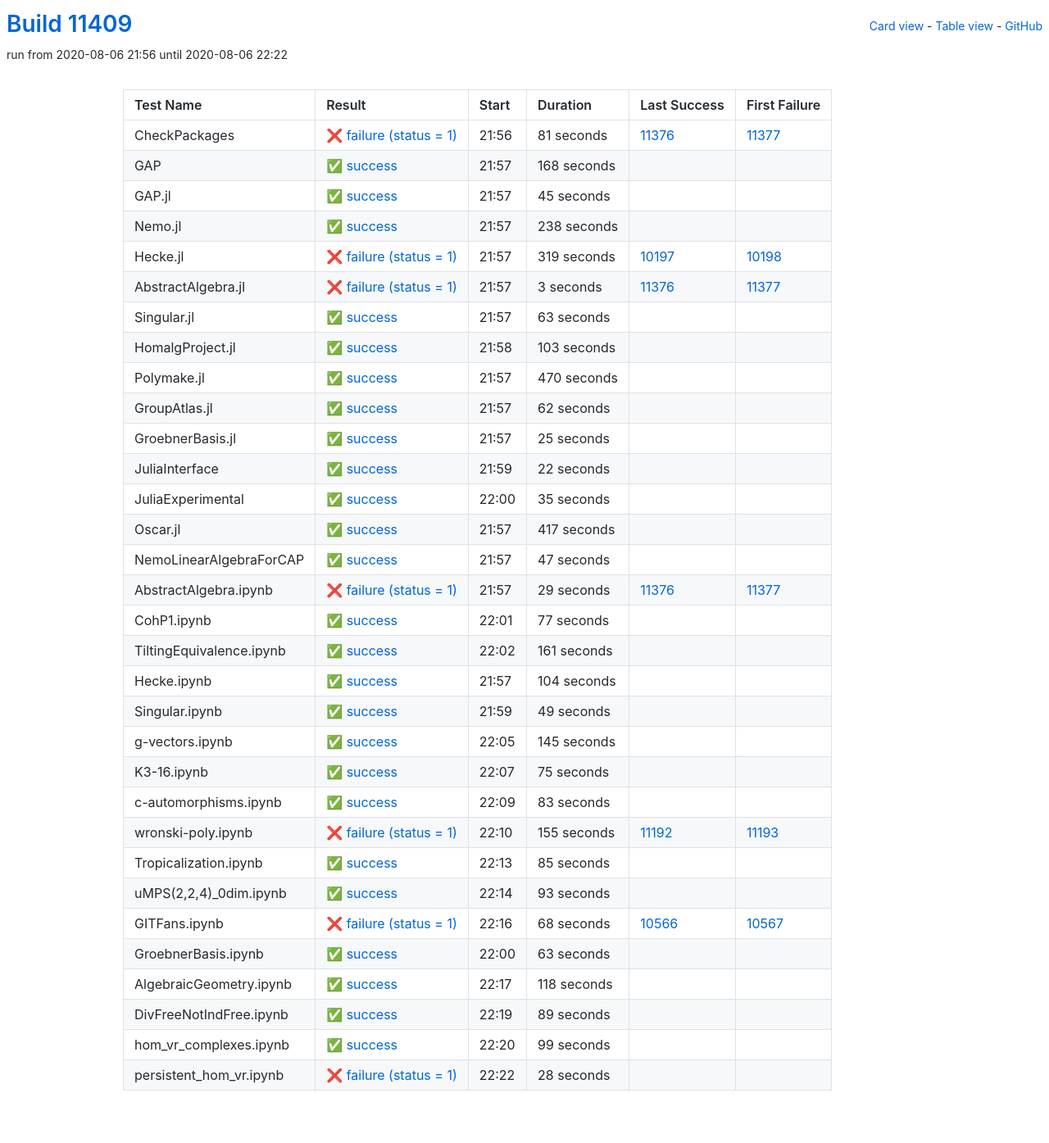
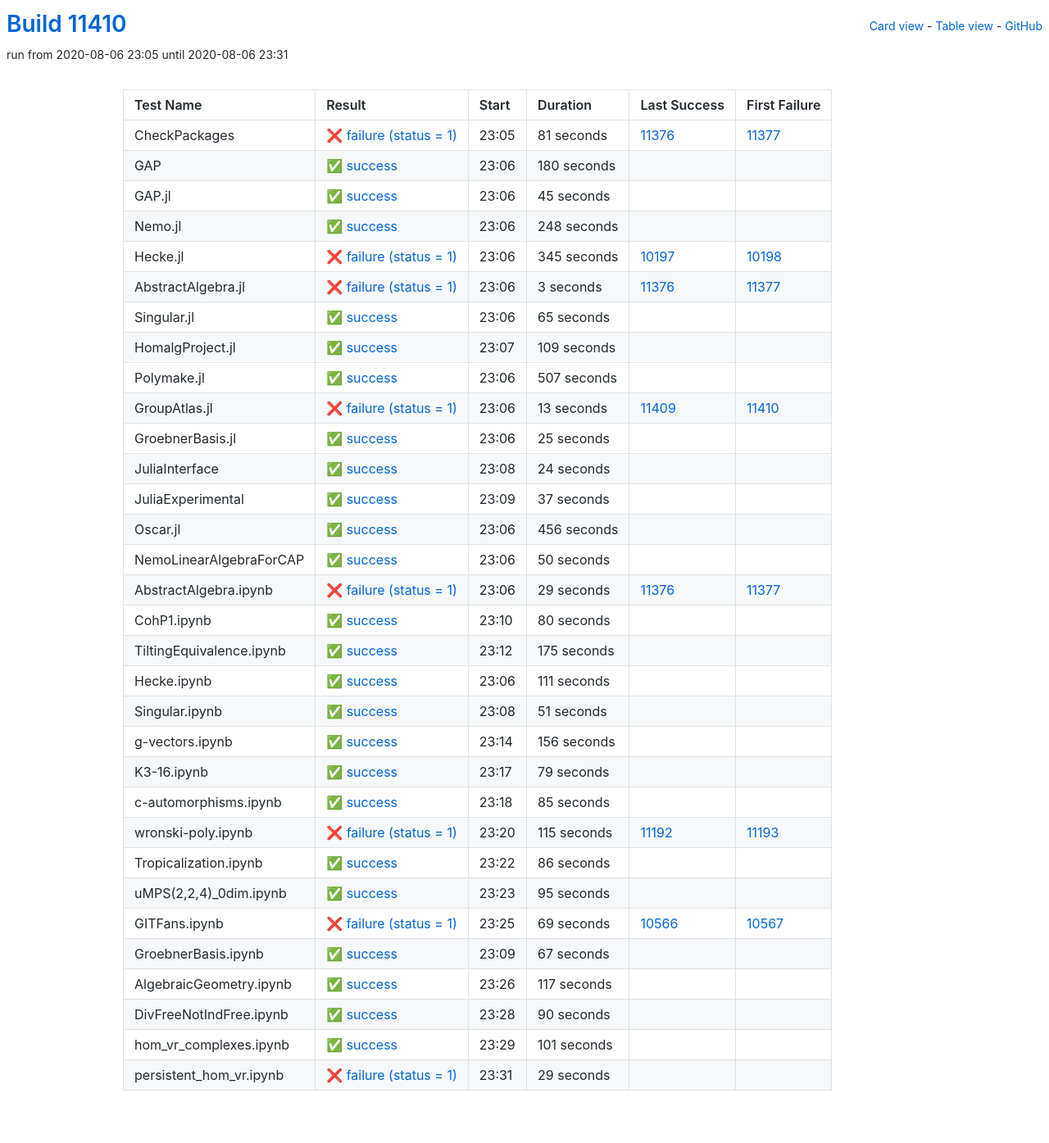
Before and after one commit to oscar-system/oscar-ci-status, a Jekyll site: the page built from table.html, in a window 1280 px wide. Shown: the whole page at 82% size. Built offline with Jekyll 4.4.1, drawn with Linux system fonts in a browser that asks for light colours.

Commit message:
Build #11410

```diff
--- a/_data/ci.yml
+++ b/_data/ci.yml
@@ -1,6 +1,6 @@
 ---
-build: 11409
-build_url: https://oscarci.mathematik.uni-kl.de/job/oscar/11409/
+build: 11410
+build_url: https://oscarci.mathematik.uni-kl.de/job/oscar/11410/
 job: oscar
 organization: oscar-system
 repo: oscar-ci-status
@@ -8,8 +8,8 @@
 tests:
 - name: CheckPackages
   id: checkpackages
-  log: https://oscarci.mathematik.uni-kl.de/job/oscar/11409/artifact/logs/build-11409/CheckPackages.log
-  start: 2020-08-06 21:56
+  log: https://oscarci.mathematik.uni-kl.de/job/oscar/11410/artifact/logs/build-11410/CheckPackages.log
+  start: 2020-08-06 23:05
   success: false
   exitcode: 1
   status: failure
@@ -20,20 +20,20 @@
   first_failure_url: https://oscarci.mathematik.uni-kl.de/job/oscar/11377/
 - name: GAP
   id: gap
-  log: https://oscarci.mathematik.uni-kl.de/job/oscar/11409/artifact/logs/build-11409/GAP.log
-  start: 2020-08-06 21:57
+  log: https://oscarci.mathematik.uni-kl.de/job/oscar/11410/artifact/logs/build-11410/GAP.log
+  start: 2020-08-06 23:06
   success: true
   exitcode: 0
   status: success
-  duration: 168
+  duration: 180
   last_success: false
   last_success_url:
   first_failure: false
   first_failure_url:
 - name: GAP.jl
   id: gap-jl
-  log: https://oscarci.mathematik.uni-kl.de/job/oscar/11409/artifact/logs/build-11409/GAP.jl.log
-  start: 2020-08-06 21:57
+  log: https://oscarci.mathematik.uni-kl.de/job/oscar/11410/artifact/logs/build-11410/GAP.jl.log
+  start: 2020-08-06 23:06
   success: true
   exitcode: 0
   status: success
@@ -44,32 +44,32 @@
   first_failure_url:
 - name: Nemo.jl
   id: nemo-jl
-  log: https://oscarci.mathematik.uni-kl.de/job/oscar/11409/artifact/logs/build-11409/Nemo.jl.log
-  start: 2020-08-06 21:57
+  log: https://oscarci.mathematik.uni-kl.de/job/oscar/11410/artifact/logs/build-11410/Nemo.jl.log
+  start: 2020-08-06 23:06
   success: true
   exitcode: 0
   status: success
-  duration: 238
+  duration: 248
   last_success: false
   last_success_url:
   first_failure: false
   first_failure_url:
 - name: Hecke.jl
   id: hecke-jl
-  log: https://oscarci.mathematik.uni-kl.de/job/oscar/11409/artifact/logs/build-11409/Hecke.jl.log
-  start: 2020-08-06 21:57
+  log: https://oscarci.mathematik.uni-kl.de/job/oscar/11410/artifact/logs/build-11410/Hecke.jl.log
+  start: 2020-08-06 23:06
   success: false
   exitcode: 1
   status: failure
-  duration: 319
+  duration: 345
   last_success: 10197
   last_success_url: https://oscarci.mathematik.uni-kl.de/job/oscar/10197/
   first_failure: 10198
   first_failure_url: https://oscarci.mathematik.uni-kl.de/job/oscar/10198/
 - name: AbstractAlgebra.jl
   id: abstractalgebra-jl
-  log: https://oscarci.mathematik.uni-kl.de/job/oscar/11409/artifact/logs/build-11409/AbstractAlgebra.jl.log
-  start: 2020-08-06 21:57
+  log: https://oscarci.mathematik.uni-kl.de/job/oscar/11410/artifact/logs/build-11410/AbstractAlgebra.jl.log
+  start: 2020-08-06 23:06
   success: false
   exitcode: 1
   status: failure
@@ -80,56 +80,56 @@
   first_failure_url: https://oscarci.mathematik.uni-kl.de/job/oscar/11377/
 - name: Singular.jl
   id: singular-jl
-  log: https://oscarci.mathematik.uni-kl.de/job/oscar/11409/artifact/logs/build-11409/Singular.jl.log
-  start: 2020-08-06 21:57
+  log: https://oscarci.mathematik.uni-kl.de/job/oscar/11410/artifact/logs/build-11410/Singular.jl.log
+  start: 2020-08-06 23:06
   success: true
   exitcode: 0
   status: success
-  duration: 63
+  duration: 65
   last_success: false
   last_success_url:
   first_failure: false
   first_failure_url:
 - name: HomalgProject.jl
   id: homalgproject-jl
-  log: https://oscarci.mathematik.uni-kl.de/job/oscar/11409/artifact/logs/build-11409/HomalgProject.jl.log
-  start: 2020-08-06 21:58
+  log: https://oscarci.mathematik.uni-kl.de/job/oscar/11410/artifact/logs/build-11410/HomalgProject.jl.log
+  start: 2020-08-06 23:07
   success: true
   exitcode: 0
   status: success
-  duration: 103
+  duration: 109
   last_success: false
   last_success_url:
   first_failure: false
   first_failure_url:
 - name: Polymake.jl
   id: polymake-jl
-  log: https://oscarci.mathematik.uni-kl.de/job/oscar/11409/artifact/logs/build-11409/Polymake.jl.log
-  start: 2020-08-06 21:57
+  log: https://oscarci.mathematik.uni-kl.de/job/oscar/11410/artifact/logs/build-11410/Polymake.jl.log
+  start: 2020-08-06 23:06
   success: true
   exitcode: 0
   status: success
-  duration: 470
+  duration: 507
   last_success: false
   last_success_url:
   first_failure: false
   first_failure_url:
 - name: GroupAtlas.jl
   id: groupatlas-jl
-  log: https://oscarci.mathematik.uni-kl.de/job/oscar/11409/artifact/logs/build-11409/GroupAtlas.jl.log
-  start: 2020-08-06 21:57
-  success: true
-  exitcode: 0
-  status: success
-  duration: 62
-  last_success: false
-  last_success_url:
-  first_failure: false
-  first_failure_url:
+  log: https://oscarci.mathematik.uni-kl.de/job/oscar/11410/artifact/logs/build-11410/GroupAtlas.jl.log
+  start: 2020-08-06 23:06
+  success: false
+  exitcode: 1
+  status: failure
+  duration: 13
+  last_success: 11409
+  last_success_url: https://oscarci.mathematik.uni-kl.de/job/oscar/11409/
+  first_failure: 11410
+  first_failure_url: https://oscarci.mathematik.uni-kl.de/job/oscar/11410/
 - name: GroebnerBasis.jl
   id: groebnerbasis-jl
-  log: https://oscarci.mathematik.uni-kl.de/job/oscar/11409/artifact/logs/build-11409/GroebnerBasis.jl.log
-  start: 2020-08-06 21:57
+  log: https://oscarci.mathematik.uni-kl.de/job/oscar/11410/artifact/logs/build-11410/GroebnerBasis.jl.log
+  start: 2020-08-06 23:06
   success: true
   exitcode: 0
   status: success
@@ -140,56 +140,56 @@
   first_failure_url:
 - name: JuliaInterface
   id: juliainterface
-  log: https://oscarci.mathematik.uni-kl.de/job/oscar/11409/artifact/logs/build-11409/JuliaInterface.log
-  start: 2020-08-06 21:59
+  log: https://oscarci.mathematik.uni-kl.de/job/oscar/11410/artifact/logs/build-11410/JuliaInterface.log
+  start: 2020-08-06 23:08
   success: true
   exitcode: 0
   status: success
-  duration: 22
+  duration: 24
   last_success: false
   last_success_url:
   first_failure: false
   first_failure_url:
 - name: JuliaExperimental
   id: juliaexperimental
-  log: https://oscarci.mathematik.uni-kl.de/job/oscar/11409/artifact/logs/build-11409/JuliaExperimental.log
-  start: 2020-08-06 22:00
+  log: https://oscarci.mathematik.uni-kl.de/job/oscar/11410/artifact/logs/build-11410/JuliaExperimental.log
+  start: 2020-08-06 23:09
   success: true
   exitcode: 0
   status: success
-  duration: 35
+  duration: 37
   last_success: false
   last_success_url:
   first_failure: false
   first_failure_url:
 - name: Oscar.jl
   id: oscar-jl
-  log: https://oscarci.mathematik.uni-kl.de/job/oscar/11409/artifact/logs/build-11409/Oscar.jl.log
-  start: 2020-08-06 21:57
+  log: https://oscarci.mathematik.uni-kl.de/job/oscar/11410/artifact/logs/build-11410/Oscar.jl.log
+  start: 2020-08-06 23:06
   success: true
   exitcode: 0
   status: success
-  duration: 417
+  duration: 456
   last_success: false
   last_success_url:
   first_failure: false
   first_failure_url:
 - name: NemoLinearAlgebraForCAP
   id: nemolinearalgebraforcap
-  log: https://oscarci.mathematik.uni-kl.de/job/oscar/11409/artifact/logs/build-11409/NemoLinearAlgebraForCAP.log
-  start: 2020-08-06 21:57
+  log: https://oscarci.mathematik.uni-kl.de/job/oscar/11410/artifact/logs/build-11410/NemoLinearAlgebraForCAP.log
+  start: 2020-08-06 23:06
   success: true
   exitcode: 0
   status: success
-  duration: 47
+  duration: 50
   last_success: false
   last_success_url:
   first_failure: false
   first_failure_url:
 - name: AbstractAlgebra.ipynb
   id: abstractalgebra-ipynb
-  log: https://oscarci.mathematik.uni-kl.de/job/oscar/11409/artifact/logs/build-11409/AbstractAlgebra.ipynb.log
-  start: 2020-08-06 21:57
+  log: https://oscarci.mathematik.uni-kl.de/job/oscar/11410/artifact/logs/build-11410/AbstractAlgebra.ipynb.log
+  start: 2020-08-06 23:06
   success: false
   exitcode: 1
   status: failure
@@ -200,104 +200,80 @@
   first_failure_url: https://oscarci.mathematik.uni-kl.de/job/oscar/11377/
 - name: CohP1.ipynb
   id: cohp1-ipynb
-  log: https://oscarci.mathematik.uni-kl.de/job/oscar/11409/artifact/logs/build-11409/CohP1.ipynb.log
-  start: 2020-08-06 22:01
+  log: https://oscarci.mathematik.uni-kl.de/job/oscar/11410/artifact/logs/build-11410/CohP1.ipynb.log
+  start: 2020-08-06 23:10
   success: true
   exitcode: 0
   status: success
-  duration: 77
+  duration: 80
   last_success: false
   last_success_url:
   first_failure: false
   first_failure_url:
 - name: TiltingEquivalence.ipynb
   id: tiltingequivalence-ipynb
-  log: https://oscarci.mathematik.uni-kl.de/job/oscar/11409/artifact/logs/build-11409/TiltingEquivalence.ipynb.log
-  start: 2020-08-06 22:02
+  log: https://oscarci.mathematik.uni-kl.de/job/oscar/11410/artifact/logs/build-11410/TiltingEquivalence.ipynb.log
+  start: 2020-08-06 23:12
   success: true
   exitcode: 0
   status: success
-  duration: 161
+  duration: 175
   last_success: false
   last_success_url:
   first_failure: false
   first_failure_url:
 - name: Hecke.ipynb
   id: hecke-ipynb
-  log: https://oscarci.mathematik.uni-kl.de/job/oscar/11409/artifact/logs/build-11409/Hecke.ipynb.log
-  start: 2020-08-06 21:57
+  log: https://oscarci.mathematik.uni-kl.de/job/oscar/11410/artifact/logs/build-11410/Hecke.ipynb.log
+  start: 2020-08-06 23:06
   success: true
   exitcode: 0
   status: success
-  duration: 104
+  duration: 111
   last_success: false
   last_success_url:
   first_failure: false
   first_failure_url:
 - name: Singular.ipynb
   id: singular-ipynb
-  log: https://oscarci.mathematik.uni-kl.de/job/oscar/11409/artifact/logs/build-11409/Singular.ipynb.log
-  start: 2020-08-06 21:59
+  log: https://oscarci.mathematik.uni-kl.de/job/oscar/11410/artifact/logs/build-11410/Singular.ipynb.log
+  start: 2020-08-06 23:08
   success: true
   exitcode: 0
   status: success
-  duration: 49
+  duration: 51
   last_success: false
   last_success_url:
   first_failure: false
   first_failure_url:
 - name: g-vectors.ipynb
   id: g-vectors-ipynb
-  log: https://oscarci.mathematik.uni-kl.de/job/oscar/11409/artifact/logs/build-11409/g-vectors.ipynb.log
-  start: 2020-08-06 22:05
+  log: https://oscarci.mathematik.uni-kl.de/job/oscar/11410/artifact/logs/build-11410/g-vectors.ipynb.log
+  start: 2020-08-06 23:14
   success: true
   exitcode: 0
   status: success
-  duration: 145
+  duration: 156
   last_success: false
   last_success_url:
   first_failure: false
   first_failure_url:
 - name: K3-16.ipynb
   id: k3-16-ipynb
-  log: https://oscarci.mathematik.uni-kl.de/job/oscar/11409/artifact/logs/build-11409/K3-16.ipynb.log
-  start: 2020-08-06 22:07
+  log: https://oscarci.mathematik.uni-kl.de/job/oscar/11410/artifact/logs/build-11410/K3-16.ipynb.log
+  start: 2020-08-06 23:17
   success: true
   exitcode: 0
   status: success
-  duration: 75
+  duration: 79
   last_success: false
   last_success_url:
   first_failure: false
   first_failure_url:
 - name: c-automorphisms.ipynb
   id: c-automorphisms-ipynb
-  log: https://oscarci.mathematik.uni-kl.de/job/oscar/11409/artifact/logs/build-11409/c-automorphisms.ipynb.log
-  start: 2020-08-06 22:09
-  success: true
-  exitcode: 0
-  status: success
-  duration: 83
-  last_success: false
-  last_success_url:
-  first_failure: false
-  first_failure_url:
-- name: wronski-poly.ipynb
-  id: wronski-poly-ipynb
-  log: https://oscarci.mathematik.uni-kl.de/job/oscar/11409/artifact/logs/build-11409/wronski-poly.ipynb.log
-  start: 2020-08-06 22:10
-  success: false
-  exitcode: 1
-  status: failure
-  duration: 155
-  last_success: 11192
-  last_success_url: https://oscarci.mathematik.uni-kl.de/job/oscar/11192/
-  first_failure: 11193
-  first_failure_url: https://oscarci.mathematik.uni-kl.de/job/oscar/11193/
-- name: Tropicalization.ipynb
-  id: tropicalization-ipynb
-  log: https://oscarci.mathematik.uni-kl.de/job/oscar/11409/artifact/logs/build-11409/Tropicalization.ipynb.log
-  start: 2020-08-06 22:13
+  log: https://oscarci.mathematik.uni-kl.de/job/oscar/11410/artifact/logs/build-11410/c-automorphisms.ipynb.log
+  start: 2020-08-06 23:18
   success: true
   exitcode: 0
   status: success
@@ -306,86 +282,110 @@
   last_success_url:
   first_failure: false
   first_failure_url:
-- name: uMPS(2,2,4)_0dim.ipynb
-  id: umps-2-2-4-0dim-ipynb
-  log: https://oscarci.mathematik.uni-kl.de/job/oscar/11409/artifact/logs/build-11409/uMPS-2-2-4-_0dim.ipynb.log
-  start: 2020-08-06 22:14
+- name: wronski-poly.ipynb
+  id: wronski-poly-ipynb
+  log: https://oscarci.mathematik.uni-kl.de/job/oscar/11410/artifact/logs/build-11410/wronski-poly.ipynb.log
+  start: 2020-08-06 23:20
+  success: false
+  exitcode: 1
+  status: failure
+  duration: 115
+  last_success: 11192
+  last_success_url: https://oscarci.mathematik.uni-kl.de/job/oscar/11192/
+  first_failure: 11193
+  first_failure_url: https://oscarci.mathematik.uni-kl.de/job/oscar/11193/
+- name: Tropicalization.ipynb
+  id: tropicalization-ipynb
+  log: https://oscarci.mathematik.uni-kl.de/job/oscar/11410/artifact/logs/build-11410/Tropicalization.ipynb.log
+  start: 2020-08-06 23:22
   success: true
   exitcode: 0
   status: success
-  duration: 93
+  duration: 86
+  last_success: false
+  last_success_url:
+  first_failure: false
+  first_failure_url:
+- name: uMPS(2,2,4)_0dim.ipynb
+  id: umps-2-2-4-0dim-ipynb
+  log: https://oscarci.mathematik.uni-kl.de/job/oscar/11410/artifact/logs/build-11410/uMPS-2-2-4-_0dim.ipynb.log
+  start: 2020-08-06 23:23
+  success: true
+  exitcode: 0
+  status: success
+  duration: 95
   last_success: false
   last_success_url:
   first_failure: false
   first_failure_url:
 - name: GITFans.ipynb
   id: gitfans-ipynb
-  log: https://oscarci.mathematik.uni-kl.de/job/oscar/11409/artifact/logs/build-11409/GITFans.ipynb.log
-  start: 2020-08-06 22:16
+  log: https://oscarci.mathematik.uni-kl.de/job/oscar/11410/artifact/logs/build-11410/GITFans.ipynb.log
+  start: 2020-08-06 23:25
   success: false
   exitcode: 1
   status: failure
-  duration: 68
+  duration: 69
   last_success: 10566
   last_success_url: https://oscarci.mathematik.uni-kl.de/job/oscar/10566/
   first_failure: 10567
   first_failure_url: https://oscarci.mathematik.uni-kl.de/job/oscar/10567/
 - name: GroebnerBasis.ipynb
   id: groebnerbasis-ipynb
-  log: https://oscarci.mathematik.uni-kl.de/job/oscar/11409/artifact/logs/build-11409/GroebnerBasis.ipynb.log
-  start: 2020-08-06 22:00
+  log: https://oscarci.mathematik.uni-kl.de/job/oscar/11410/artifact/logs/build-11410/GroebnerBasis.ipynb.log
+  start: 2020-08-06 23:09
   success: true
   exitcode: 0
   status: success
-  duration: 63
+  duration: 67
   last_success: false
   last_success_url:
   first_failure: false
   first_failure_url:
 - name: AlgebraicGeometry.ipynb
   id: algebraicgeometry-ipynb
-  log: https://oscarci.mathematik.uni-kl.de/job/oscar/11409/artifact/logs/build-11409/AlgebraicGeometry.ipynb.log
-  start: 2020-08-06 22:17
+  log: https://oscarci.mathematik.uni-kl.de/job/oscar/11410/artifact/logs/build-11410/AlgebraicGeometry.ipynb.log
+  start: 2020-08-06 23:26
   success: true
   exitcode: 0
   status: success
-  duration: 118
+  duration: 117
   last_success: false
   last_success_url:
   first_failure: false
   first_failure_url:
 - name: DivFreeNotIndFree.ipynb
   id: divfreenotindfree-ipynb
-  log: https://oscarci.mathematik.uni-kl.de/job/oscar/11409/artifact/logs/build-11409/DivFreeNotIndFree.ipynb.log
-  start: 2020-08-06 22:19
+  log: https://oscarci.mathematik.uni-kl.de/job/oscar/11410/artifact/logs/build-11410/DivFreeNotIndFree.ipynb.log
+  start: 2020-08-06 23:28
   success: true
   exitcode: 0
   status: success
-  duration: 89
+  duration: 90
   last_success: false
   last_success_url:
   first_failure: false
   first_failure_url:
 - name: hom_vr_complexes.ipynb
   id: hom-vr-complexes-ipynb
-  log: https://oscarci.mathematik.uni-kl.de/job/oscar/11409/artifact/logs/build-11409/hom_vr_complexes.ipynb.log
-  start: 2020-08-06 22:20
+  log: https://oscarci.mathematik.uni-kl.de/job/oscar/11410/artifact/logs/build-11410/hom_vr_complexes.ipynb.log
+  start: 2020-08-06 23:29
   success: true
   exitcode: 0
   status: success
-  duration: 99
+  duration: 101
   last_success: false
   last_success_url:
   first_failure: false
   first_failure_url:
 - name: persistent_hom_vr.ipynb
   id: persistent-hom-vr-ipynb
-  log: https://oscarci.mathematik.uni-kl.de/job/oscar/11409/artifact/logs/build-11409/persistent_hom_vr.ipynb.log
-  start: 2020-08-06 22:22
+  log: https://oscarci.mathematik.uni-kl.de/job/oscar/11410/artifact/logs/build-11410/persistent_hom_vr.ipynb.log
+  start: 2020-08-06 23:31
   success: false
   exitcode: 1
   status: failure
-  duration: 28
+  duration: 29
   last_success: false
   last_success_url:
   first_failure: false
```
Also changed, not shown: README.md.
